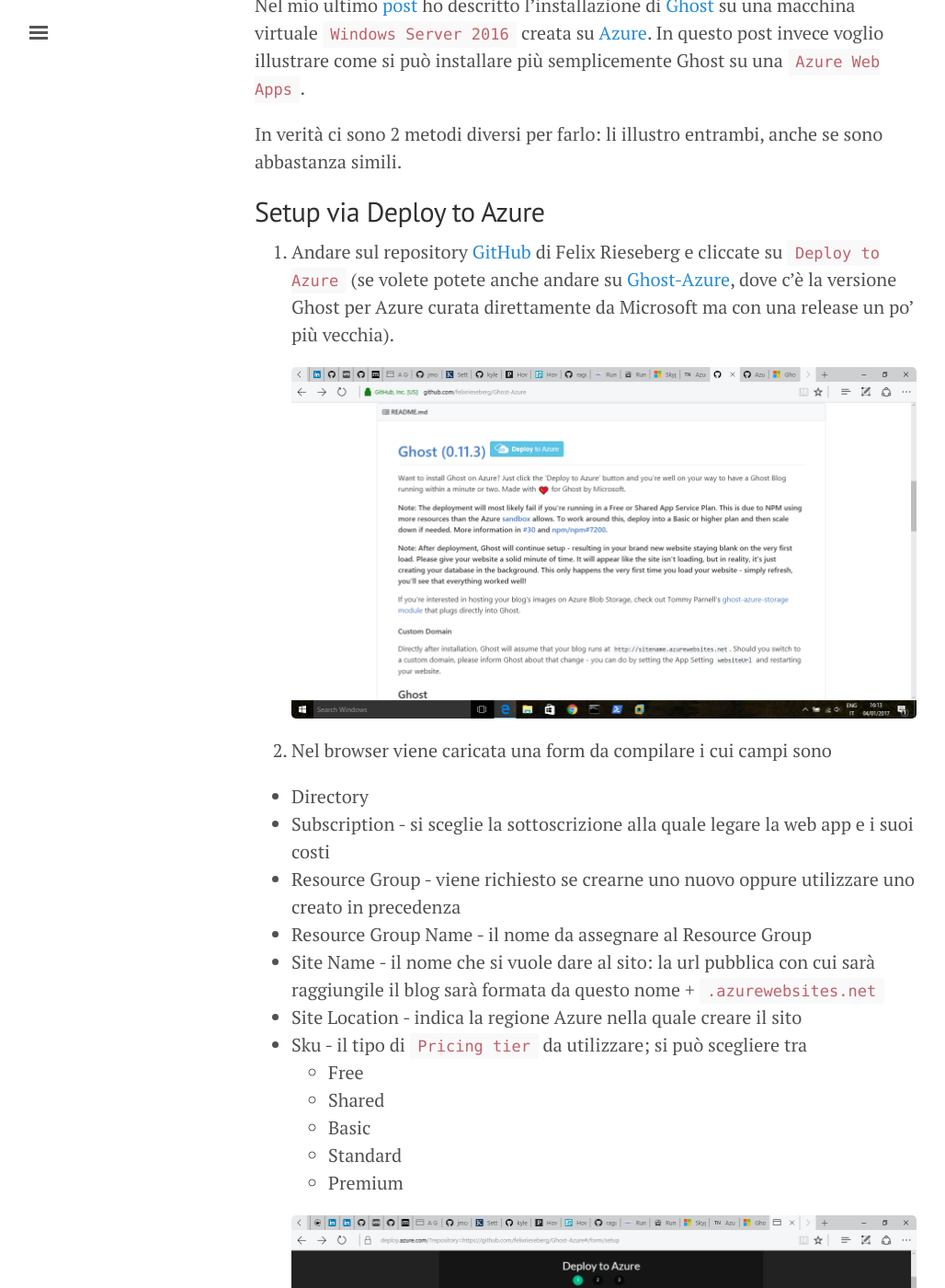
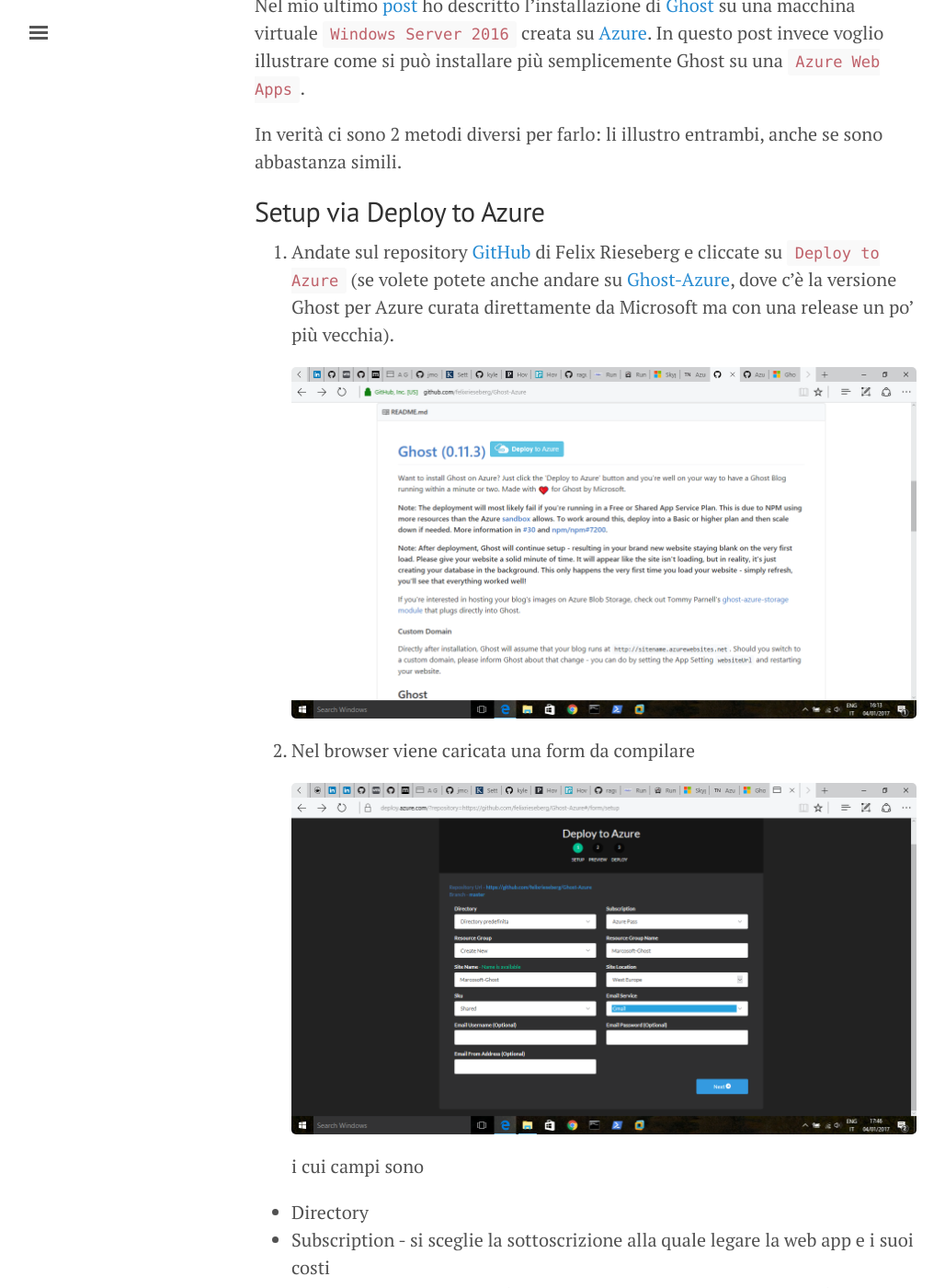
Before and after one commit to marcomangiante/marcomangiante.github.io, a Jekyll site: the page built from _posts/2017-01-06-installazione-ghost-webapp-azure.md, in a window 1280 px wide and 1400 px high, scrolled down 291 px. Shown: the whole window at 92% size, without its empty margins (3-1031 px from the left). Built offline with Jekyll 4.4.1, drawn with Linux system fonts in a browser that asks for light colours.

Commit message:
Changes to paragraph

```diff
--- a/_posts/2017-01-06-installazione-ghost-webapp-azure.md
+++ b/_posts/2017-01-06-installazione-ghost-webapp-azure.md
@@ -9,11 +9,15 @@
 
 ## Setup via Deploy to Azure
 
-1. Andare sul repository [GitHub](http://github.com/felixrieseberg/Ghost-Azure) di Felix Rieseberg e cliccate su `Deploy to Azure` (se volete potete anche andare su [Ghost-Azure](https://github.com/AzureWebApps/Ghost-Azure), dove c'è la versione Ghost per Azure curata direttamente da Microsoft ma con una release un po' più vecchia).
+1. Andate sul repository [GitHub](http://github.com/felixrieseberg/Ghost-Azure) di Felix Rieseberg e cliccate su `Deploy to Azure` (se volete potete anche andare su [Ghost-Azure](https://github.com/AzureWebApps/Ghost-Azure), dove c'è la versione Ghost per Azure curata direttamente da Microsoft ma con una release un po' più vecchia).
 
    ![Ghost-Azure deploy](/img/2017-01-06/Ghost-AzureWebApps/ghost-azurewebapps-01.png)
 
-2. Nel browser viene caricata una form da compilare i cui campi sono
+2. Nel browser viene caricata una form da compilare
+
+   ![Ghost-Azure form data](/img/2017-01-06/Ghost-AzureWebApps/ghost-azurewebapps-02.png)
+
+   i cui campi sono
 
 * Directory
 * Subscription - si sceglie la sottoscrizione alla quale legare la web app e i suoi costi
@@ -28,7 +32,6 @@
   * Standard
   * Premium
 
-   ![Ghost-Azure form data](/img/2017-01-06/Ghost-AzureWebApps/ghost-azurewebapps-02.png)
 
 3. Una volta cliccato su `Next` nella form, appare una finestra che indica il tipo di risorsa che verrà creato; si clicca quindi su `Deploy`.
 
```
